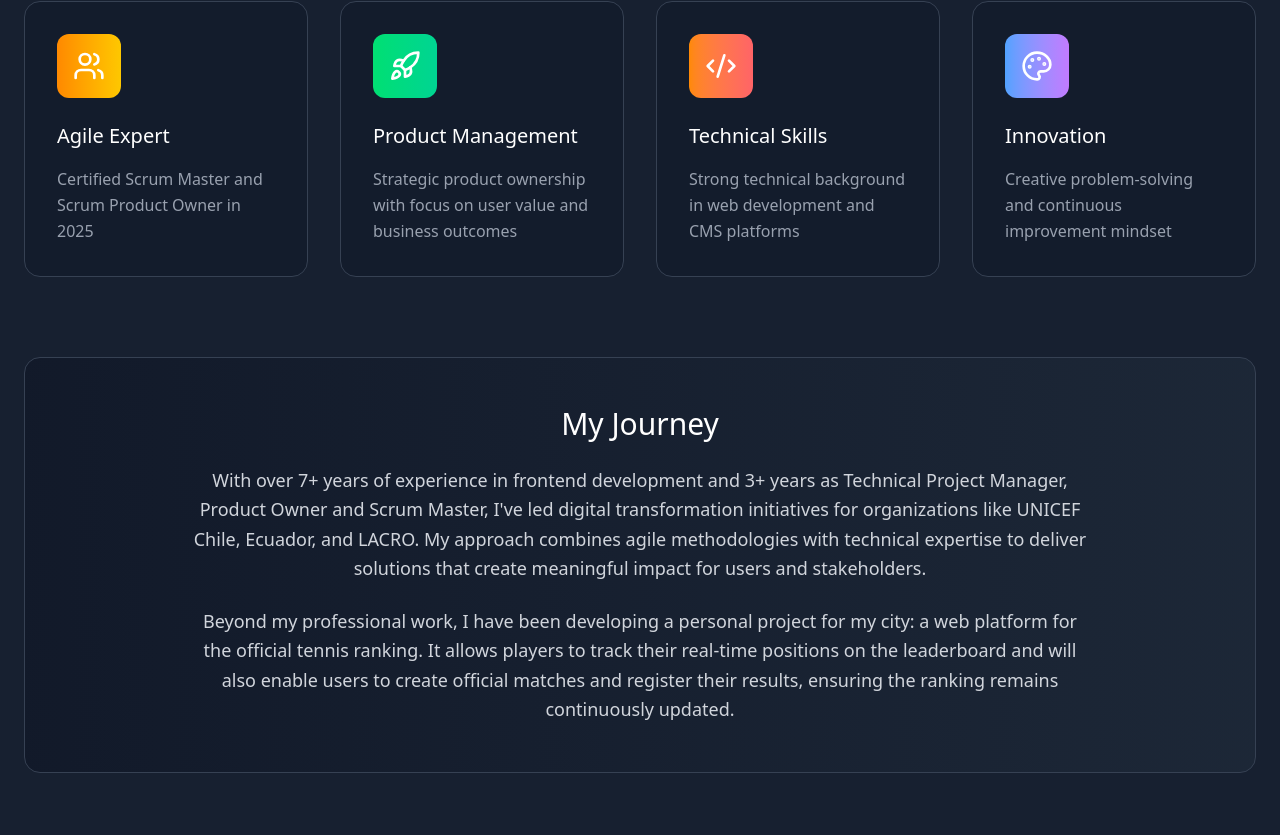
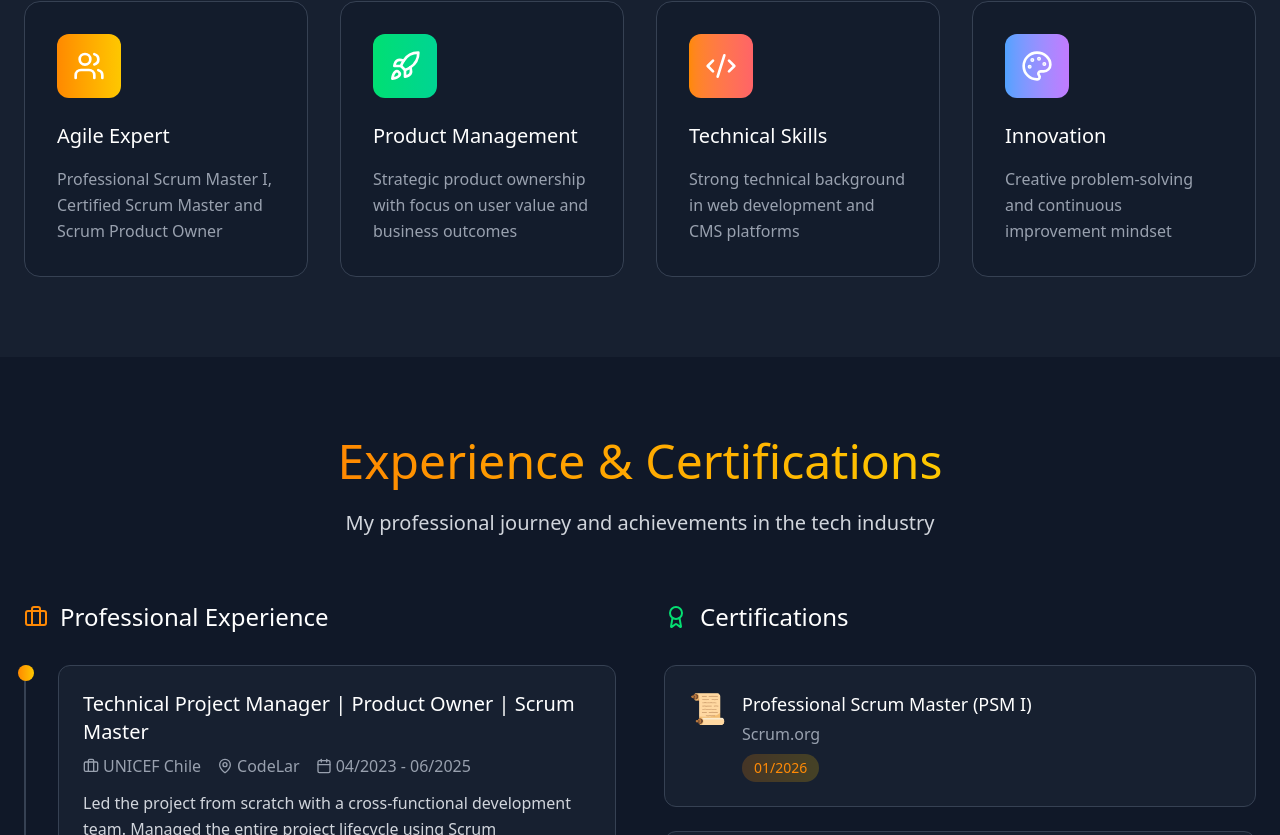
Before and after one commit to kildrax/PortfolioProject, a Vue app: page / in a window 1280 px wide. Shown: the part 1145-1980 px from the top of the page. Built offline with nearby package versions, Linux system fonts and the light colour scheme.

Commit message:
Updates 2026 first quarter

```diff
--- a/src/components/AboutSection.vue
+++ b/src/components/AboutSection.vue
@@ -64,7 +64,7 @@ const { elRef: sectionRef3, isVisible: sectionVisible3 } = useScrollReveal(0.2)
             </div>
             <h3 class="text-xl mb-4 text-white">Agile Expert</h3>
             <p class="text-gray-400 leading-relaxed">
-              Certified Scrum Master and Scrum Product Owner in 2025
+              Professional Scrum Master I, Certified Scrum Master and Scrum Product Owner
             </p>
           </div>
         </div>
@@ -171,32 +171,6 @@ const { elRef: sectionRef3, isVisible: sectionVisible3 } = useScrollReveal(0.2)
           </div>
         </div>
       </div>
-      <div
-        ref="sectionRef3"
-        class="mt-20 bg-gradient-to-r from-gray-900/80 to-gray-800/80 p-8 md:p-12 rounded-2xl border border-gray-700"
-        :style="
-          sectionVisible3
-            ? 'opacity: 1; transform: none; transition: opacity 0.8s, transform 0.8s;'
-            : 'opacity: 0; transform: translateY(30px); transition: opacity 0.8s, transform 0.8s;'
-        "
-      >
-        <div class="max-w-4xl mx-auto text-center">
-          <h3 class="text-2xl md:text-3xl mb-6 text-white">My Journey</h3>
-          <p class="text-lg text-gray-300 leading-relaxed mb-6">
-            With over 7+ years of experience in frontend development and 3+ years as Technical
-            Project Manager, Product Owner and Scrum Master, I've led digital transformation
-            initiatives for organizations like UNICEF Chile, Ecuador, and LACRO. My approach
-            combines agile methodologies with technical expertise to deliver solutions that create
-            meaningful impact for users and stakeholders.
-          </p>
-          <p class="text-lg text-gray-300 leading-relaxed">
-            Beyond my professional work, I have been developing a personal project for my city: a
-            web platform for the official tennis ranking. It allows players to track their real-time
-            positions on the leaderboard and will also enable users to create official matches and
-            register their results, ensuring the ranking remains continuously updated.
-          </p>
-        </div>
-      </div>
     </div>
   </section>
 </template>
--- a/src/components/BannerSection.vue
+++ b/src/components/BannerSection.vue
@@ -38,7 +38,7 @@ function scrollToSection(sectionId) {
           Technical Project Manager • Product Owner • Scrum Master
         </h2>
         <p class="text-lg md:text-xl text-gray-400 max-w-2xl mx-auto sm:mb-12 mb-6 leading-relaxed">
-          Driving digital transformation with 3+ years of experience in agile project management,
+          Driving digital transformation with 4+ years of experience in agile project management,
           product ownership for organizations like UNICEF, and 7+ years of technical experience as
           frontend developer. Let's bring your next project to life.
         </p>
--- a/src/components/ExperienceSection.vue
+++ b/src/components/ExperienceSection.vue
@@ -373,13 +373,32 @@ const { elRef: sectionRef2, isVisible: sectionVisible2 } = useScrollReveal(0.1)
           </h3>
           <div class="grid gap-6">
             <a
+              href="https://www.scrum.org/certificates/1285209"
+              target="_blank"
+              class="bg-gray-800/50 p-6 rounded-xl border border-gray-700 hover:border-orange-400/50 transition-all duration-300 hover:shadow-lg hover:shadow-orange-400/20 group"
+            >
+              <div class="flex items-start space-x-4">
+                <div class="text-3xl group-hover:scale-110 transition-transform duration-300">
+                  📜
+                </div>
+                <div class="flex-1">
+                  <h4 class="text-lg text-white mb-1">Professional Scrum Master (PSM I)</h4>
+                  <p class="text-gray-400 mb-2">Scrum.org</p>
+                  <span
+                    class="inline-block px-3 py-1 bg-gradient-to-r from-orange-400/20 to-yellow-400/20 text-orange-400 rounded-full text-sm"
+                    >01/2026</span
+                  >
+                </div>
+              </div>
+            </a>
+            <a
               href="https://www.scrumstudy.com/certification/verify?type=SPOC&number=1101153"
               target="_blank"
               class="bg-gray-800/50 p-6 rounded-xl border border-gray-700 hover:border-orange-400/50 transition-all duration-300 hover:shadow-lg hover:shadow-orange-400/20 group"
             >
               <div class="flex items-start space-x-4">
                 <div class="text-3xl group-hover:scale-110 transition-transform duration-300">
-                  🎯
+                  📜
                 </div>
                 <div class="flex-1">
                   <h4 class="text-lg text-white mb-1">Scrum Product Owner Certified (SPOC)</h4>
@@ -398,7 +417,7 @@ const { elRef: sectionRef2, isVisible: sectionVisible2 } = useScrollReveal(0.1)
             >
               <div class="flex items-start space-x-4">
                 <div class="text-3xl group-hover:scale-110 transition-transform duration-300">
-                  🏆
+                  📜
                 </div>
                 <div class="flex-1">
                   <h4 class="text-lg text-white mb-1">Scrum Master Certified (SMC)</h4>
@@ -417,7 +436,7 @@ const { elRef: sectionRef2, isVisible: sectionVisible2 } = useScrollReveal(0.1)
             >
               <div class="flex items-start space-x-4">
                 <div class="text-3xl group-hover:scale-110 transition-transform duration-300">
-                  ⚡
+                  📜
                 </div>
                 <div class="flex-1">
                   <h4 class="text-lg text-white mb-1">Scrum Fundamentals Certified (SFC)</h4>
@@ -434,7 +453,7 @@ const { elRef: sectionRef2, isVisible: sectionVisible2 } = useScrollReveal(0.1)
             >
               <div class="flex items-start space-x-4">
                 <div class="text-3xl group-hover:scale-110 transition-transform duration-300">
-                  📊
+                  📜
                 </div>
                 <div class="flex-1">
                   <h4 class="text-lg text-white mb-1">Diploma in Project Management (PMI/PMP)</h4>
--- a/src/components/ProjectsSection.vue
+++ b/src/components/ProjectsSection.vue
@@ -170,7 +170,7 @@ const { elRef: sectionRef3, isVisible: sectionVisible3 } = useScrollReveal(0.2)
                   ></path>
                   <path d="M9 18c-4.51 2-5-2-7-2"></path>
                 </svg>
-                Code</a
+                Code </a
               ><a
                 href="https://kildrax.github.io/TenisZipaRepo/"
                 target="_blank"
@@ -203,7 +203,7 @@ const { elRef: sectionRef3, isVisible: sectionVisible3 } = useScrollReveal(0.2)
         >
           <div class="relative overflow-hidden">
             <img
-              src="https://images.unsplash.com/photo-1666148670142-2f01b117e6e0?crop=entropy&cs=tinysrgb&fit=max&fm=jpg&ixid=M3w3Nzg4Nzd8MHwxfHNlYXJjaHwxfHxzY3J1bSUyMGFnaWxlJTIwd29ya2Zsb3d8ZW58MXx8fHwxNzU3NTI2MzczfDA&ixlib=rb-4.1.0&q=80&w=1080"
+              src="https://skalatelier.com/wp-content/uploads/2026/02/skalBrownies.png"
               alt="Jira Project Management"
               class="w-full h-64 object-cover transition-transform duration-500 group-hover:scale-110"
             />
@@ -241,7 +241,7 @@ const { elRef: sectionRef3, isVisible: sectionVisible3 } = useScrollReveal(0.2)
           <div class="p-6">
             <div class="flex items-center justify-between mb-3">
               <h3 class="text-xl text-white group-hover:text-orange-400 transition-colors">
-                Tenis Project Jira Dashboard | Personal Project
+                Skalatelier | E-commerce
               </h3>
               <div class="flex items-center text-gray-400 text-sm">
                 <svg
@@ -266,31 +266,56 @@ const { elRef: sectionRef3, isVisible: sectionVisible3 } = useScrollReveal(0.2)
               </div>
             </div>
             <p class="text-gray-300 mb-4 leading-relaxed">
-              Created a Jira dashboard as a complement to the tennis project, using it together with
-              Confluence as a learning exercise. This demonstrates my ability to manage projects and
-              effectively work with these tools.
+              Collaborated with a professional chef to transform their business into a digital
+              storefront. Using Vue.js and Tailwind CSS, I designed and developed a user-centric
+              shopping experience tailored for business scaling and modern brand identity.
             </p>
             <div class="flex flex-wrap gap-2 mb-6">
               <span
                 class="px-3 py-1 bg-gray-800 text-gray-300 rounded-full text-sm hover:bg-gradient-to-r hover:from-orange-400/20 hover:to-yellow-400/20 hover:text-orange-400 transition-all duration-300"
-                >Jira</span
+                >Vue</span
               ><span
                 class="px-3 py-1 bg-gray-800 text-gray-300 rounded-full text-sm hover:bg-gradient-to-r hover:from-orange-400/20 hover:to-yellow-400/20 hover:text-orange-400 transition-all duration-300"
-                >Project Management</span
+                >JavaScript</span
               ><span
                 class="px-3 py-1 bg-gray-800 text-gray-300 rounded-full text-sm hover:bg-gradient-to-r hover:from-orange-400/20 hover:to-yellow-400/20 hover:text-orange-400 transition-all duration-300"
-                >Scrum</span
+                >Tailwind CSS</span
               ><span
                 class="px-3 py-1 bg-gray-800 text-gray-300 rounded-full text-sm hover:bg-gradient-to-r hover:from-orange-400/20 hover:to-yellow-400/20 hover:text-orange-400 transition-all duration-300"
-                >Confluence</span
+                >Github</span
               ><span
                 class="px-3 py-1 bg-gray-800 text-gray-300 rounded-full text-sm hover:bg-gradient-to-r hover:from-orange-400/20 hover:to-yellow-400/20 hover:text-orange-400 transition-all duration-300"
-                >Agile</span
+                >Windsurf</span
               >
             </div>
             <div class="flex space-x-4">
               <a
-                href="https://juliangallego.atlassian.net/jira/software/projects/TENIS/boards/1/backlog?atlOrigin=eyJpIjoiOGEyNDQwZTJmZmQzNDdlMjlhNmVjNDhmN2RjZjE2YWQiLCJwIjoiaiJ9"
+                href="https://github.com/kildrax/SkalCoommerce"
+                target="_blank"
+                rel="noopener noreferrer"
+                class="flex items-center px-4 py-2 bg-gray-800 hover:bg-gray-700 text-gray-300 rounded-lg transition-colors duration-300"
+                ><svg
+                  xmlns="http://www.w3.org/2000/svg"
+                  width="24"
+                  height="24"
+                  viewBox="0 0 24 24"
+                  fill="none"
+                  stroke="currentColor"
+                  stroke-width="2"
+                  stroke-linecap="round"
+                  stroke-linejoin="round"
+                  class="lucide lucide-github w-4 h-4 mr-2"
+                  aria-hidden="true"
+                >
+                  <path
+                    d="M15 22v-4a4.8 4.8 0 0 0-1-3.5c3 0 6-2 6-5.5.08-1.25-.27-2.48-1-3.5.28-1.15.28-2.35 0-3.5 0 0-1 0-3 1.5-2.64-.5-5.36-.5-8 0C6 2 5 2 5 2c-.3 1.15-.3 2.35 0 3.5A5.403 5.403 0 0 0 4 9c0 3.5 3 5.5 6 5.5-.39.49-.68 1.05-.85 1.65-.17.6-.22 1.23-.15 1.85v4"
+                  ></path>
+                  <path d="M9 18c-4.51 2-5-2-7-2"></path>
+                </svg>
+                Code
+              </a>
+              <a
+                href="https://skalatelier.com/"
                 target="_blank"
                 rel="noopener noreferrer"
                 class="flex items-center px-4 py-2 bg-gradient-to-r from-orange-500 to-yellow-500 hover:from-orange-600 hover:to-yellow-600 text-black rounded-lg transition-all duration-300"
```
Also changed, not shown: 2 other files (tests, documents, lock files or other folders).
